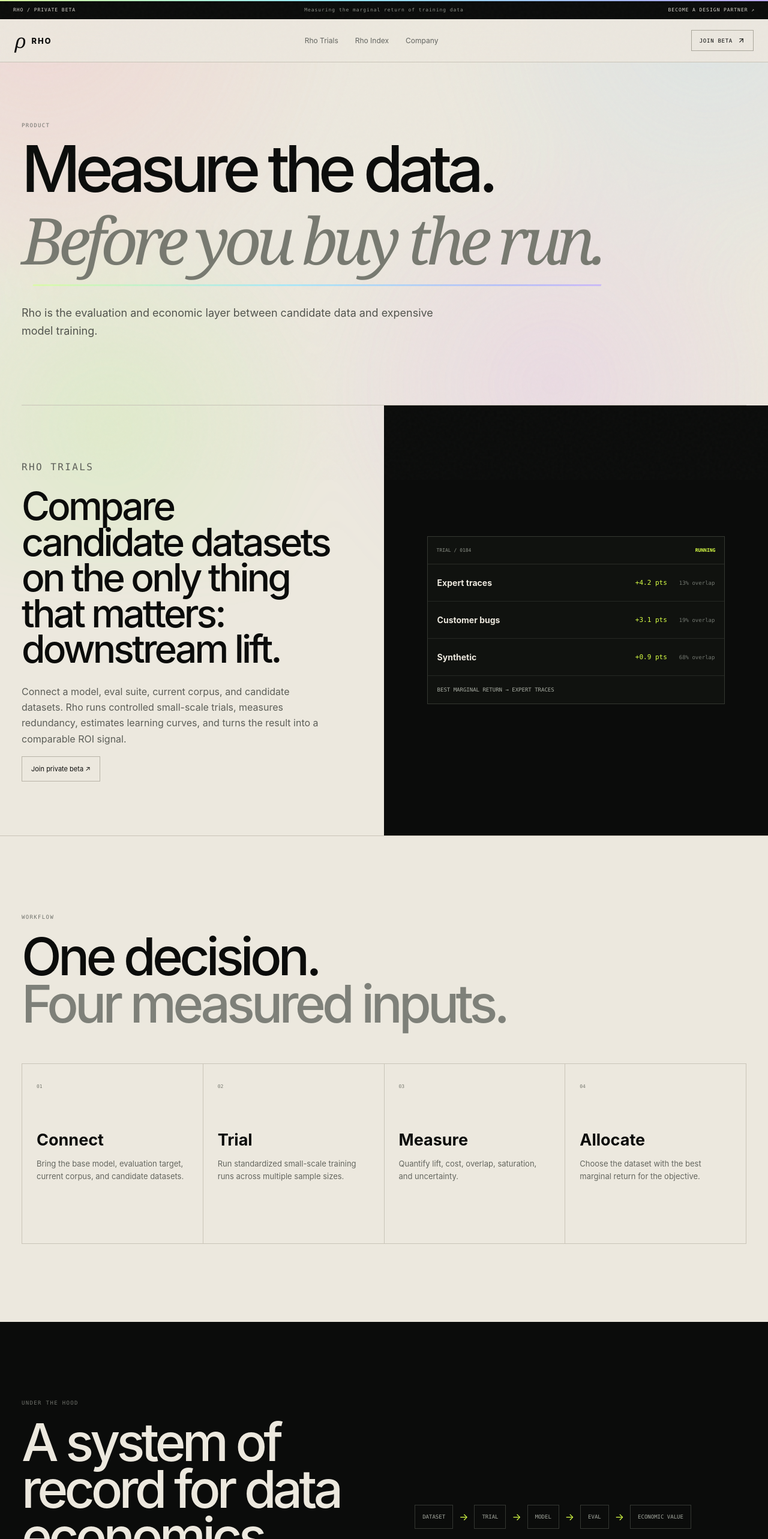
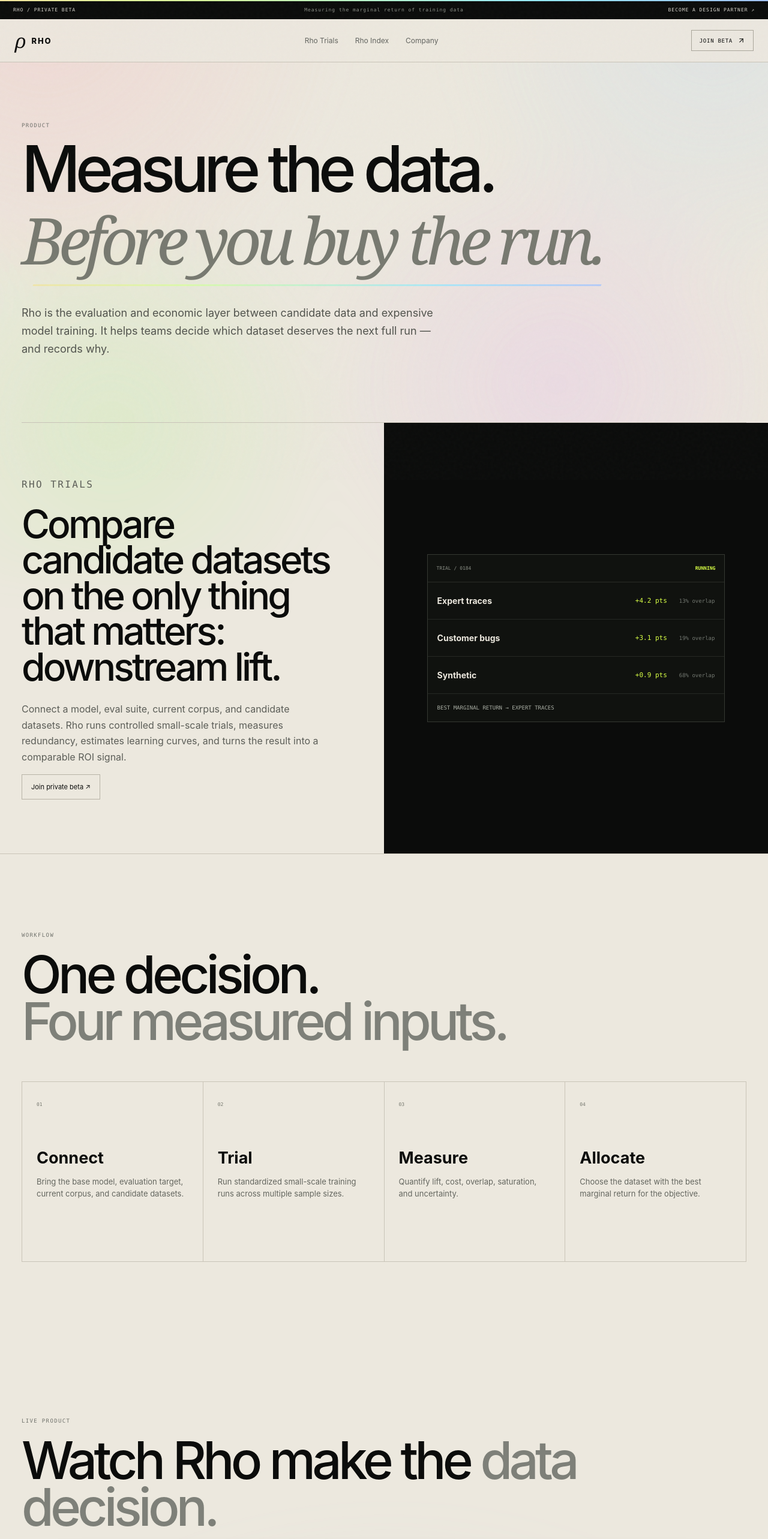
Before and after one commit to saharshbaweja/Rho, a Next.js app: page /product in a window 1280 px wide. Shown: the top 2566 px of the page at 60% size. Built offline with nearby package versions, Linux system fonts and the light colour scheme.

Commit message:
Expand product page with live demos, architecture, privacy, and use cases

```diff
--- a/app/product/page.jsx
+++ b/app/product/page.jsx
@@ -1,11 +1,26 @@
 import Link from 'next/link';
-import {ArrowUpRight} from 'lucide-react';
 import Reveal from '../../components/Reveal';
 import MarketChart from '../../components/MarketChart';
+import MacProduct from '../../components/MacProduct';
+import CliDemo from '../../components/CliDemo';
+
 export default function Product(){return <>
-<section className="pageHero wrap"><Reveal><p className="eyebrow">Product</p><h1>Measure the data.<br/><em>Before you buy the run.</em></h1><p>Rho is the evaluation and economic layer between candidate data and expensive model training.</p></Reveal></section>
+<section className="pageHero wrap"><Reveal><p className="eyebrow">Product</p><h1>Measure the data.<br/><em>Before you buy the run.</em></h1><p>Rho is the evaluation and economic layer between candidate data and expensive model training. It helps teams decide which dataset deserves the next full run — and records why.</p></Reveal></section>
+
 <section className="featureBand"><div className="featureCopy"><Reveal><p className="eyebrow">Rho Trials</p><h2>Compare candidate datasets on the only thing that matters: downstream lift.</h2><p>Connect a model, eval suite, current corpus, and candidate datasets. Rho runs controlled small-scale trials, measures redundancy, estimates learning curves, and turns the result into a comparable ROI signal.</p><Link className="ghost" href="/contact/">Join private beta ↗</Link></Reveal></div><div className="featureVisual"><div className="trialPanel"><div className="trialTop"><span>TRIAL / 0184</span><b>RUNNING</b></div><div className="trialRows"><div><strong>Expert traces</strong><span>+4.2 pts</span><i>13% overlap</i></div><div><strong>Customer bugs</strong><span>+3.1 pts</span><i>19% overlap</i></div><div><strong>Synthetic</strong><span>+0.9 pts</span><i>68% overlap</i></div></div><div className="trialFoot">BEST MARGINAL RETURN → EXPERT TRACES</div></div></div></section>
+
 <section className="section wrap"><Reveal><p className="eyebrow">Workflow</p><h2 className="display">One decision.<br/><span>Four measured inputs.</span></h2></Reveal><div className="steps"><Reveal><div><span>01</span><h3>Connect</h3><p>Bring the base model, evaluation target, current corpus, and candidate datasets.</p></div></Reveal><Reveal delay={.06}><div><span>02</span><h3>Trial</h3><p>Run standardized small-scale training runs across multiple sample sizes.</p></div></Reveal><Reveal delay={.12}><div><span>03</span><h3>Measure</h3><p>Quantify lift, cost, overlap, saturation, and uncertainty.</p></div></Reveal><Reveal delay={.18}><div><span>04</span><h3>Allocate</h3><p>Choose the dataset with the best marginal return for the objective.</p></div></Reveal></div></section>
+
+<MacProduct/>
+<CliDemo/>
+
 <section className="dark section"><div className="wrap productDeep"><Reveal><div><p className="eyebrow">Under the hood</p><h2 className="display light">A system of record for data economics.</h2><p className="lede lightLede">Every trial creates a structured link between dataset, model, task, compute cost, and measured outcome. That history is the foundation for prediction and benchmarking later.</p></div></Reveal><Reveal><div className="flow"><span>DATASET</span><i>→</i><span>TRIAL</span><i>→</i><span>MODEL</span><i>→</i><span>EVAL</span><i>→</i><span>ECONOMIC VALUE</span></div></Reveal></div></section>
+
+<section className="section wrap"><Reveal><p className="eyebrow">Technical architecture</p><h2 className="display">Fits into the stack.<br/><span>Doesn’t replace it.</span></h2></Reveal><div className="archGrid"><Reveal><article><small>INPUTS</small><h3>Your environment</h3><p>Model checkpoint, private eval suite, current corpus, candidate datasets, training recipe.</p><div className="archTags"><span>Hugging Face</span><span>PyTorch</span><span>LoRA / PEFT</span></div></article></Reveal><Reveal delay={.06}><article><small>RHO</small><h3>Experiment layer</h3><p>Sampling, controlled trial orchestration, overlap analysis, learning curves, uncertainty, ROI normalization.</p><div className="archTags"><span>SDK</span><span>CLI</span><span>API</span></div></article></Reveal><Reveal delay={.12}><article><small>OUTPUTS</small><h3>Decision record</h3><p>Ranked candidates, expected lift, cost-per-point, redundancy, confidence, and historical trial lineage.</p><div className="archTags"><span>Dashboard</span><span>Export</span><span>Audit trail</span></div></article></Reveal></div></section>
+
+<section className="privacyBand"><div className="wrap privacyGrid"><Reveal><div><p className="eyebrow">Private by design</p><h2 className="display">Your data stays<br/><span>where it belongs.</span></h2></div></Reveal><Reveal delay={.08}><div className="privacyCopy"><p>Rho’s intended deployment model is designed around customer-controlled environments. Teams should be able to run trials close to their models and proprietary data, while sharing only the minimum metadata needed for benchmarking when they explicitly choose to.</p><div className="privacyRows"><span>Customer VPC / private cloud</span><span>Dataset-level access controls</span><span>Experiment metadata separated from raw data</span><span>Opt-in benchmark contribution</span></div></div></Reveal></div></section>
+
+<section className="section wrap"><Reveal><p className="eyebrow">Who it is for</p><h2 className="display">Teams already spending real money<br/><span>on post-training data.</span></h2></Reveal><div className="useGrid"><article><small>AI PRODUCT TEAMS</small><h3>Which dataset should we generate next?</h3><p>Compare multiple data-generation strategies before scaling the expensive one.</p></article><article><small>MODEL TEAMS</small><h3>Did this new corpus actually help?</h3><p>Separate real marginal lift from redundancy and benchmark noise.</p></article><article><small>DATA BUYERS</small><h3>Is this licensed dataset worth the price?</h3><p>Test value against your model and task before committing to procurement.</p></article></div></section>
+
 <section className="section wrap"><Reveal><p className="eyebrow">Where it goes</p><h2 className="display">Trials today.<br/><span>Market intelligence tomorrow.</span></h2></Reveal><div className="indexFeature"><Reveal><p className="lede">As Rho observes more trials, it can estimate useful data before full runs, compare categories, benchmark procurement, and eventually create a neutral reference layer for AI data.</p></Reveal><Reveal><MarketChart compact/></Reveal></div></section>
 </>}
```
